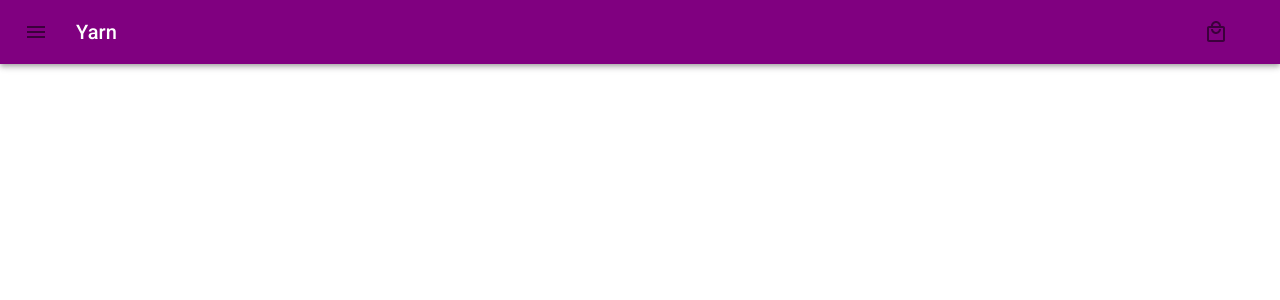
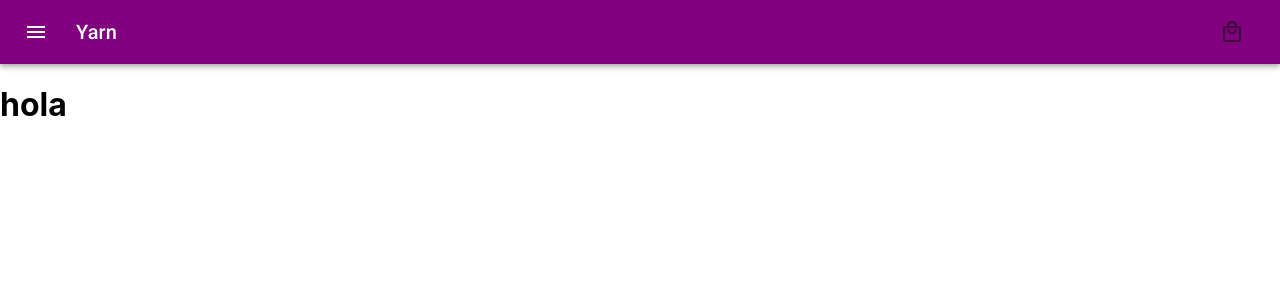
Before and after one commit to DairaBarrios/yarnReact, a React (Create React App) app: page / in a window 1280 px wide. Shown: the top 300 px of the page. Built offline with nearby package versions, Linux system fonts and the light colour scheme.

Commit message:
se agrega cartwidget y itemlistcontainer

```diff
--- a/public/index.html
+++ b/public/index.html
@@ -38,7 +38,6 @@
 <body>
   <noscript>You need to enable JavaScript to run this app.</noscript>
   <div id="root"></div>
-  <section id="sectionDai"></section>
 </body>
 
 </html>
--- /dev/null
+++ b/src/components/CartWidget.js
@@ -0,0 +1,13 @@
+import React from "react";
+import IconButton from '@material-ui/core/IconButton';
+import LocalMallOutlinedIcon from '@material-ui/icons/LocalMallOutlined';
+
+function CartWidget( props ) {
+    return (
+        <IconButton id={props.id} edge="start" aria-label="menu">
+            <LocalMallOutlinedIcon />
+          </IconButton>
+    )
+}
+
+export default CartWidget
--- /dev/null
+++ b/src/components/ItemListContainer.js
@@ -0,0 +1,11 @@
+import React from 'react'
+
+function ItemListContainer( props ) {
+    return (
+        <div>
+            <h1 id={props.id}>{props.greeting}</h1>
+        </div>
+    )
+}
+
+export default ItemListContainer
--- a/src/components/Navbar.js
+++ b/src/components/Navbar.js
@@ -3,9 +3,9 @@ import { makeStyles } from '@material-ui/core/styles';
 import AppBar from '@material-ui/core/AppBar';
 import Toolbar from '@material-ui/core/Toolbar';
 import Typography from '@material-ui/core/Typography';
-import LocalMallOutlinedIcon from '@material-ui/icons/LocalMallOutlined';
 import IconButton from '@material-ui/core/IconButton';
 import MenuIcon from '@material-ui/icons/Menu';
+import CartWidget from './CartWidget'
 
 const useStyles = makeStyles((theme) => ({
   root: {
@@ -16,6 +16,7 @@ const useStyles = makeStyles((theme) => ({
   },
   menuButton: {
     marginRight: theme.spacing(2),
+    color: "white",
   },
   title: {
     flexGrow: 1,
@@ -29,15 +30,13 @@ export default function NavBar() {
     <div className={classes.root}>
       <AppBar className={classes.appbar} position="static">
         <Toolbar>
-          <IconButton edge="start" className={classes.menuButton} color="white" aria-label="menu">
+          <IconButton edge="start" className={classes.menuButton} aria-label="menu">
             <MenuIcon />
           </IconButton>
           <Typography variant="h6" className={classes.title}>
             Yarn
           </Typography>
-          <IconButton edge="start" className={classes.menuButton} color="white" aria-label="menu">
-            <LocalMallOutlinedIcon />
-          </IconButton>
+          <CartWidget id="carrito" className={classes.menuButton}></CartWidget>
         </Toolbar>
       </AppBar>
     </div>
--- a/src/index.js
+++ b/src/index.js
@@ -3,10 +3,12 @@ import ReactDOM from 'react-dom';
 import './index.css';
 import NavBar from './components/Navbar';
 import reportWebVitals from './reportWebVitals';
+import ItemListContainer from './components/ItemListContainer';
 
 ReactDOM.render(
   <React.StrictMode>
     <NavBar />
+    <ItemListContainer id="titulo" greeting="hola"/>
   </React.StrictMode>,
   document.getElementById('root')
 );
```
